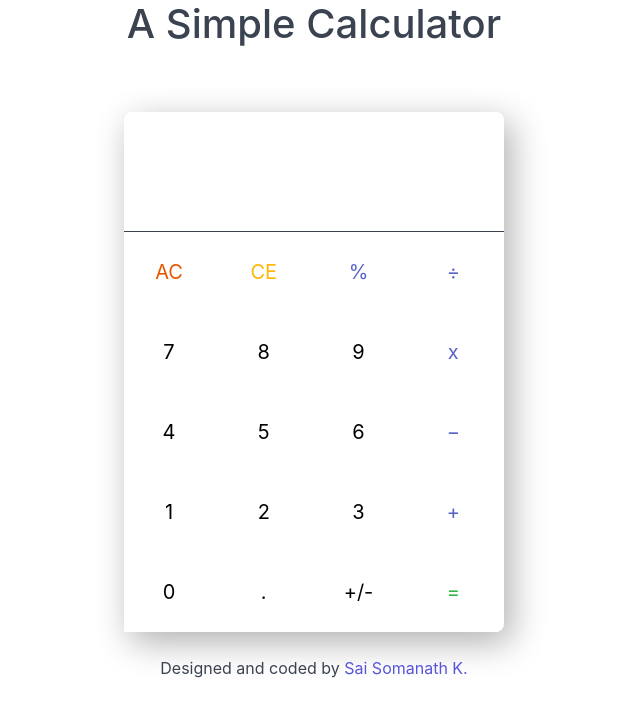
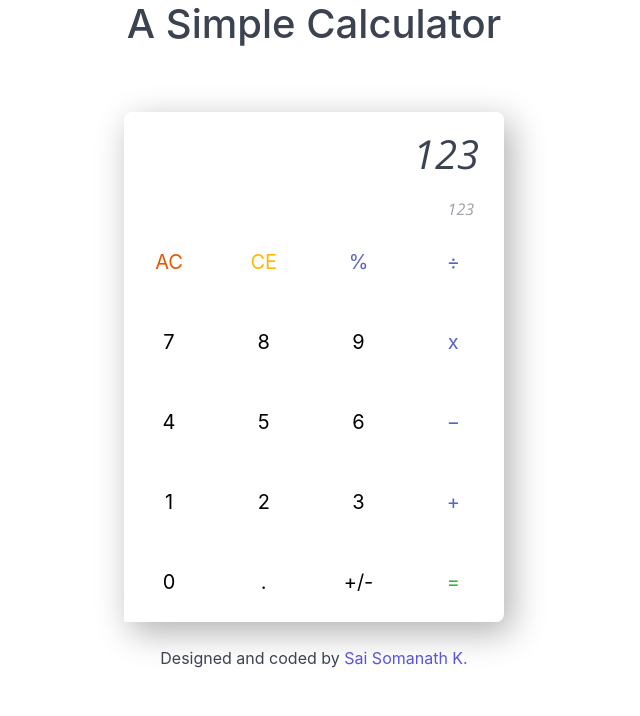
Before and after one commit to saisk8/JS_Calculator, a plain HTML site: page index.html in a window 1280 px wide. Shown: the whole page, without its empty margins (326-966 px from the left). Drawn offline with nearby package versions, Linux system fonts and the light colour scheme; files whose address does not match are found by name.

Commit message:
Display area setup

```diff
--- a/css/master.css
+++ b/css/master.css
@@ -20,7 +20,7 @@ body {
 }
 
 .calculator {
-    height: 520px;
+    height: 510px;
     width: 380px;
     margin-top: 5%;
     margin-left: auto;
@@ -33,16 +33,26 @@ body {
 
 .display-primary {
     width: 100%;
-    height: 90px;
+    height: 80px;
     margin-left: auto;
     margin-right: auto;
     margin: inherit;
+    font-family: 'Open Sans', sans-serif;
+    font-size: 40px;
+    padding-top: 12px;
+    padding-left: 20px;
+    padding-right: 25px;
 }
 
 .display-secondary {
+    font-family: 'Open Sans', sans-serif;
+    font-size: 16px;
     width: 100%;
     height: 30px;
-    border-bottom: 1px solid;
+    padding-top: 5px;
+    padding-left: 20px;
+    padding-right: 30px;
+    opacity: 0.5;
 }
 
 #buttons {
--- a/index.html
+++ b/index.html
@@ -12,11 +12,11 @@
 <body>
     <h1 class="text-center">  A Simple Calculator  </h1>
     <div class="calculator">
-        <div class="display-primary">
-
+        <div class="text-right display-primary">
+            123
         </div>
-        <div class="display-secondary">
-
+        <div class="text-right display-secondary">
+            123
         </div>
         <div class="button" id="buttons">
 
```
